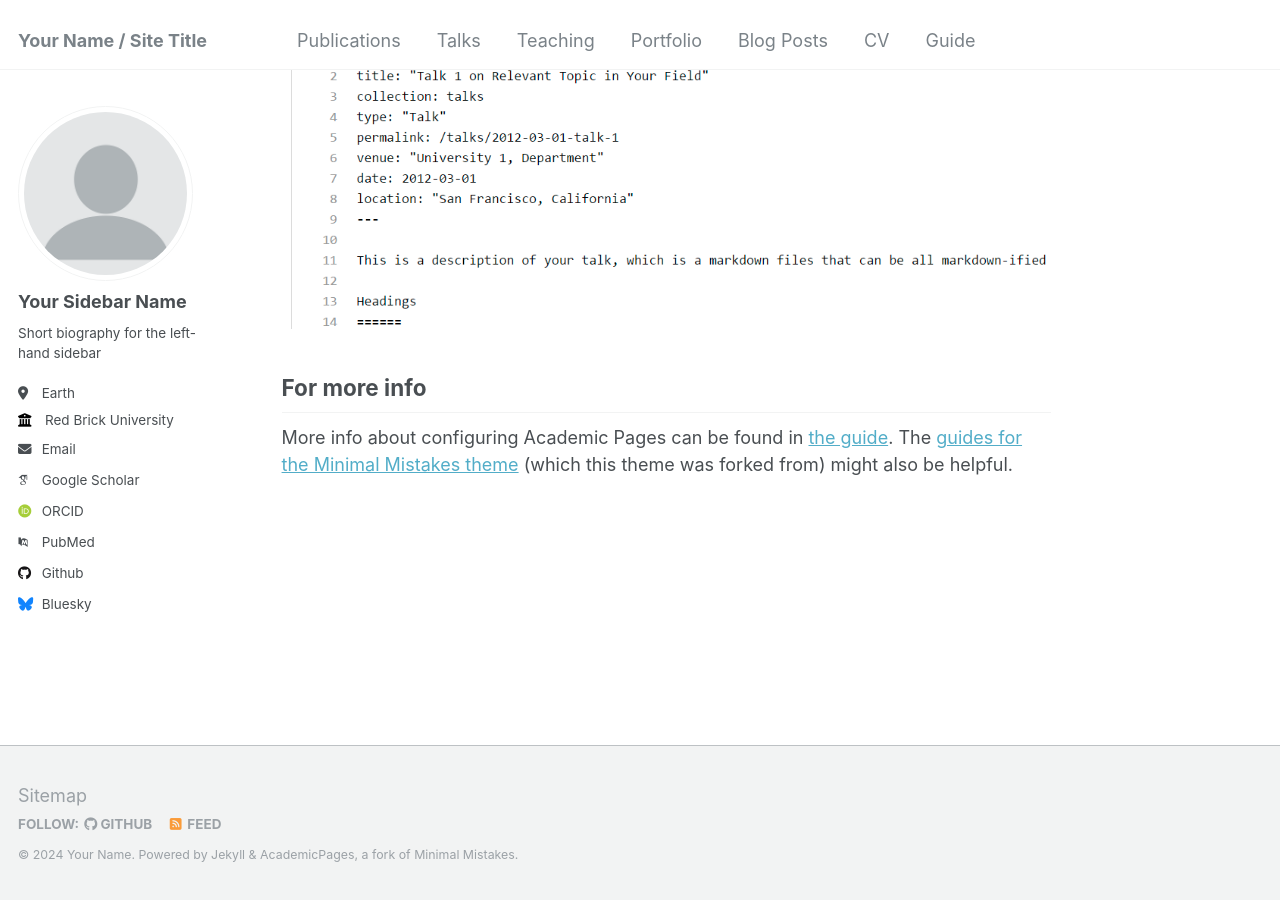
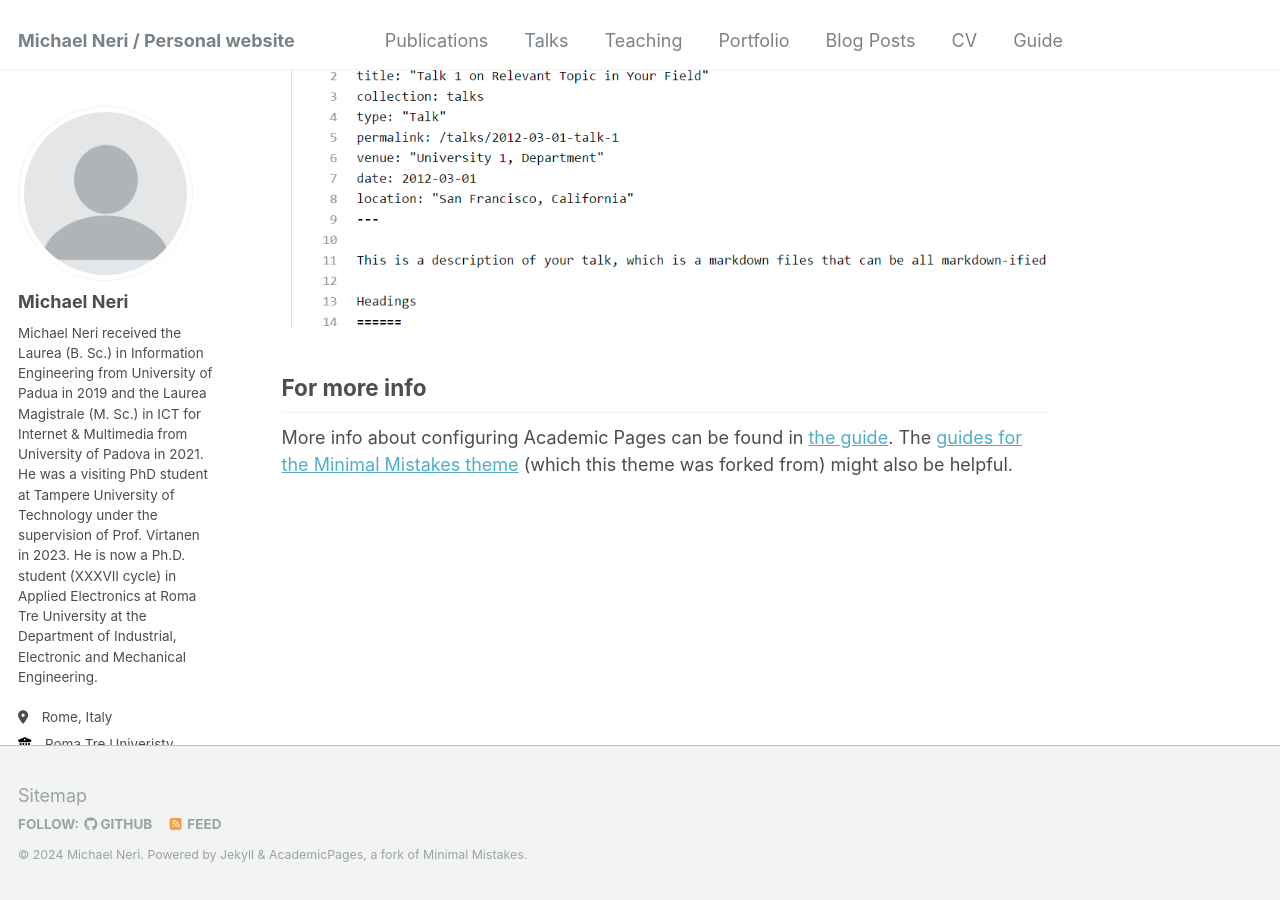
Before and after one commit to michaelneri/michaelneri.github.io, a Jekyll site: the page built from _pages/about.md, in a window 1280 px wide and 900 px high, scrolled down 2660 px. Built offline with Jekyll 4.4.1, drawn with Linux system fonts in a browser that asks for light colours; some web fonts are replaced.

Commit message:
Update _config.yml

```diff
--- a/_config.yml
+++ b/_config.yml
@@ -8,13 +8,13 @@
 
 # Basic Site Settings
 locale                   : "en-US"
-title                    : "Your Name / Site Title"
+title                    : "Michael Neri / Personal website"
 title_separator          : "-"
-name                     : &name "Your Name"
-description              : &description "personal description"
+name                     : &name "Michael Neri"
+description              : &description "Personal website"
 url                      : https://academicpages.github.io # the base hostname & protocol for your site e.g. "https://mmistakes.github.io"
 baseurl                  : "" # the subpath of your site, e.g. "/blog"
-repository               : "academicpages/academicpages.github.io"
+repository               : "michaelneri/michaelneri.github.io"
 
 # Site Author - The following control what appear as part of the author content on the side bar.
 #               If a field is blank the icon and link will not appear, otherwise it will be shown.
@@ -22,40 +22,40 @@ repository               : "academicpages/academicpages.github.io"
 author:
   # Biographic information
   avatar           : "profile.png"
-  name             : "Your Sidebar Name"
+  name             : "Michael Neri"
   pronouns         : # example: "she/her"
-  bio              : "Short biography for the left-hand sidebar"
-  location         : "Earth"
-  employer         : "Red Brick University"
+  bio              : "Michael Neri received the Laurea (B. Sc.) in Information Engineering from University of Padua in 2019 and the Laurea Magistrale (M. Sc.) in ICT for Internet & Multimedia from University of Padova in 2021. He was a visiting PhD student at Tampere University of Technology under the supervision of Prof. Virtanen in 2023. He is now a Ph.D. student (XXXVII cycle) in Applied Electronics at Roma Tre University at the Department of Industrial, Electronic and Mechanical Engineering."
+  location         : "Rome, Italy"
+  employer         : "Roma Tre Univeristy"
   uri              : # URL
-  email            : "none@example.org"
+  email            : "michael.neri@uniroma3.it"
 
   # Academic websites
   arxiv            : # URL - Update with the correct link to your profile
-  googlescholar    : "https://scholar.google.com/citations?user=PS_CX0AAAAAJ"
+  googlescholar    : "https://scholar.google.com/citations?user=4Gwv5dgAAAAJ&hl=en"
   impactstory      : # URL
-  orcid            : "http://orcid.org/yourorcidurl"
+  orcid            : "https://orcid.org/0000-0002-6212-9139"
   semantic         : # URL
-  pubmed           : "https://www.ncbi.nlm.nih.gov/pubmed/?term=john+snow"
-  researchgate     : # URL
+  pubmed           : # URL
+  researchgate     : https://www.researchgate.net/profile/Michael-Neri-2
 
   # Repositories and software development
   bitbucket        : # Username - Update with your username on the site
   codepen          : # Username
   dribbble         : # Username
-  github           : "academicpages"
+  github           : "michaelneri"
   kaggle           : # Username
   stackoverflow    : # User number or user number and name (i.e., use "1" or "1/jeff-atwood")
 
   # Social media
-  bluesky          : "bsky.app" # Replace this with you Bluesky username
+  bluesky          :  # Replace this with you Bluesky username
   facebook         : # Username
   flickr           : # Username
   foursquare       : # Username
   goodreads        : # Username
   google_plus      : # Username
   keybase          : # Username
-  instagram        : # Username
+  instagram        : "isonomich"
   lastfm           : # Username
   linkedin         : # Username
   mastodon         : # URL
@@ -290,7 +290,7 @@ sass:
 permalink: /:categories/:title/
 # paginate: 5 # amount of posts to show
 # paginate_path: /page:num/
-timezone: America/Los_Angeles # http://en.wikipedia.org/wiki/List_of_tz_database_time_zones
+timezone: Europe/Rome # http://en.wikipedia.org/wiki/List_of_tz_database_time_zones
 
 
 # Plugins
```
